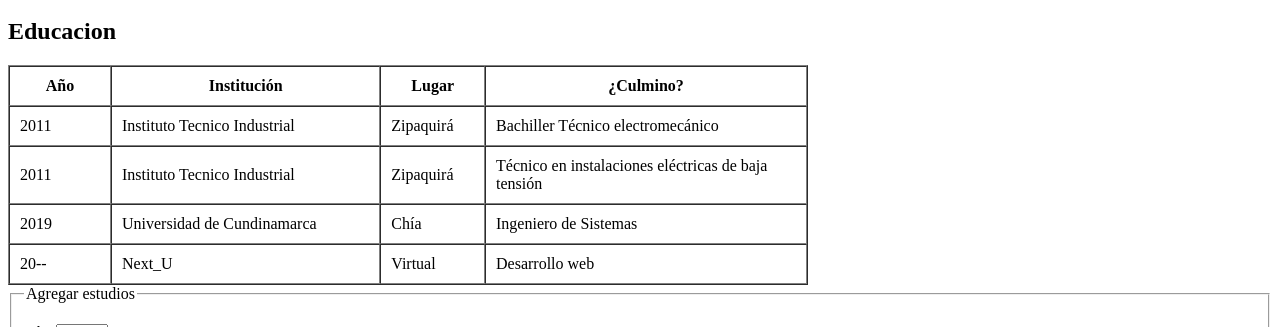
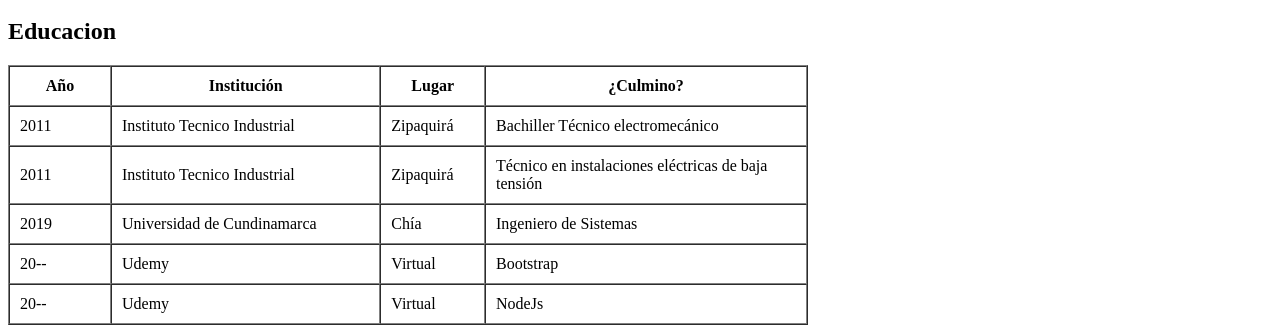
Before and after one commit to camiloadominguez/camiloadominguez, a plain HTML site: page html/educacion.html in a window 1280 px wide. Shown: the part 473-800 px from the top of the page. Drawn offline with Linux system fonts and the light colour scheme.

Commit message:
Hoja de vida

```diff
--- a/html/educacion.html
+++ b/html/educacion.html
@@ -72,9 +72,15 @@
 					</tr>
 					<tr>
 						<td>20--</td>
-						<td>Next_U</td>
+						<td>Udemy</td>
 						<td>Virtual</td>
-						<td>Desarrollo web</td>
+						<td>Bootstrap</td>
+					</tr>
+					<tr>
+						<td>20--</td>
+						<td>Udemy</td>
+						<td>Virtual</td>
+						<td>NodeJs</td>
 					</tr>
 				</tbody>
 			</table>
```
